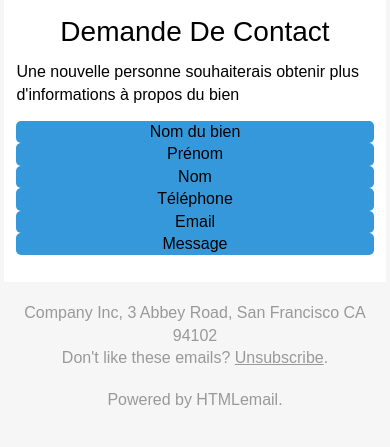
After one commit to Mick59112/TP-agenceImmo-Symfony4, a Symfony app: template templates/emails/contact.html.twig in a window 390 px wide. The commit adds this page. Shown: the top 447 px of the page. Run offline with Twig, Linux system fonts and the light colour scheme; the template is opened without the code that fills it, so the values that code supplies are empty; some libraries are stand-ins or nearby versions.

Commit message:
feat: contact mail

```diff
--- /dev/null
+++ b/templates/emails/contact.html.twig
@@ -0,0 +1,388 @@
+<!doctype html>
+<html>
+<head>
+    <meta name="viewport" content="width=device-width" />
+    <meta http-equiv="Content-Type" content="text/html; charset=UTF-8" />
+    <title>AgenceImmo: Demande de contact</title>
+    <style>
+        /* -------------------------------------
+            GLOBAL RESETS
+        ------------------------------------- */
+
+        /*All the styling goes here*/
+
+        img {
+            border: none;
+            -ms-interpolation-mode: bicubic;
+            max-width: 100%;
+        }
+        body {
+            background-color: #f6f6f6;
+            font-family: sans-serif;
+            -webkit-font-smoothing: antialiased;
+            font-size: 14px;
+            line-height: 1.4;
+            margin: 0;
+            padding: 0;
+            -ms-text-size-adjust: 100%;
+            -webkit-text-size-adjust: 100%;
+        }
+        table {
+            border-collapse: separate;
+            mso-table-lspace: 0pt;
+            mso-table-rspace: 0pt;
+            width: 100%; }
+        table td {
+            font-family: sans-serif;
+            font-size: 14px;
+            vertical-align: top;
+        }
+        /* -------------------------------------
+            BODY & CONTAINER
+        ------------------------------------- */
+        .body {
+            background-color: #f6f6f6;
+            width: 100%;
+        }
+        /* Set a max-width, and make it display as block so it will automatically stretch to that width, but will also shrink down on a phone or something */
+        .container {
+            display: block;
+            margin: 0 auto !important;
+            /* makes it centered */
+            max-width: 580px;
+            padding: 10px;
+            width: 580px;
+        }
+        /* This should also be a block element, so that it will fill 100% of the .container */
+        .content {
+            box-sizing: border-box;
+            display: block;
+            margin: 0 auto;
+            max-width: 580px;
+            padding: 10px;
+        }
+        /* -------------------------------------
+            HEADER, FOOTER, MAIN
+        ------------------------------------- */
+        .main {
+            background: #ffffff;
+            border-radius: 3px;
+            width: 100%;
+        }
+        .wrapper {
+            box-sizing: border-box;
+            padding: 20px;
+        }
+        .content-block {
+            padding-bottom: 10px;
+            padding-top: 10px;
+        }
+        .footer {
+            clear: both;
+            margin-top: 10px;
+            text-align: center;
+            width: 100%;
+        }
+        .footer td,
+        .footer p,
+        .footer span,
+        .footer a {
+            color: #999999;
+            font-size: 12px;
+            text-align: center;
+        }
+        /* -------------------------------------
+            TYPOGRAPHY
+        ------------------------------------- */
+        h1,
+        h2,
+        h3,
+        h4 {
+            color: #000000;
+            font-family: sans-serif;
+            font-weight: 400;
+            line-height: 1.4;
+            margin: 0;
+            margin-bottom: 30px;
+        }
+        h1 {
+            font-size: 35px;
+            font-weight: 300;
+            text-align: center;
+            text-transform: capitalize;
+        }
+        p,
+        ul,
+        ol {
+            font-family: sans-serif;
+            font-size: 14px;
+            font-weight: normal;
+            margin: 0;
+            margin-bottom: 15px;
+        }
+        p li,
+        ul li,
+        ol li {
+            list-style-position: inside;
+            margin-left: 5px;
+        }
+        a {
+            color: #3498db;
+            text-decoration: underline;
+        }
+        /* -------------------------------------
+            BUTTONS
+        ------------------------------------- */
+        .btn {
+            box-sizing: border-box;
+            width: 100%; }
+        .btn > tbody > tr > td {
+            padding-bottom: 15px; }
+        .btn table {
+            width: auto;
+        }
+        .btn table td {
+            background-color: #ffffff;
+            border-radius: 5px;
+            text-align: center;
+        }
+        .btn a {
+            background-color: #ffffff;
+            border: solid 1px #3498db;
+            border-radius: 5px;
+            box-sizing: border-box;
+            color: #3498db;
+            cursor: pointer;
+            display: inline-block;
+            font-size: 14px;
+            font-weight: bold;
+            margin: 0;
+            padding: 12px 25px;
+            text-decoration: none;
+            text-transform: capitalize;
+        }
+        .btn-primary table td {
+            background-color: #3498db;
+        }
+        .btn-primary a {
+            background-color: #3498db;
+            border-color: #3498db;
+            color: #ffffff;
+        }
+        /* -------------------------------------
+            OTHER STYLES THAT MIGHT BE USEFUL
+        ------------------------------------- */
+        .last {
+            margin-bottom: 0;
+        }
+        .first {
+            margin-top: 0;
+        }
+        .align-center {
+            text-align: center;
+        }
+        .align-right {
+            text-align: right;
+        }
+        .align-left {
+            text-align: left;
+        }
+        .clear {
+            clear: both;
+        }
+        .mt0 {
+            margin-top: 0;
+        }
+        .mb0 {
+            margin-bottom: 0;
+        }
+        .preheader {
+            color: transparent;
+            display: none;
+            height: 0;
+            max-height: 0;
+            max-width: 0;
+            opacity: 0;
+            overflow: hidden;
+            mso-hide: all;
+            visibility: hidden;
+            width: 0;
+        }
+        .powered-by a {
+            text-decoration: none;
+        }
+        hr {
+            border: 0;
+            border-bottom: 1px solid #f6f6f6;
+            margin: 20px 0;
+        }
+        /* -------------------------------------
+            RESPONSIVE AND MOBILE FRIENDLY STYLES
+        ------------------------------------- */
+        @media only screen and (max-width: 620px) {
+            table[class=body] h1 {
+                font-size: 28px !important;
+                margin-bottom: 10px !important;
+            }
+            table[class=body] p,
+            table[class=body] ul,
+            table[class=body] ol,
+            table[class=body] td,
+            table[class=body] span,
+            table[class=body] a {
+                font-size: 16px !important;
+            }
+            table[class=body] .wrapper,
+            table[class=body] .article {
+                padding: 10px !important;
+            }
+            table[class=body] .content {
+                padding: 0 !important;
+            }
+            table[class=body] .container {
+                padding: 0 !important;
+                width: 100% !important;
+            }
+            table[class=body] .main {
+                border-left-width: 0 !important;
+                border-radius: 0 !important;
+                border-right-width: 0 !important;
+            }
+            table[class=body] .btn table {
+                width: 100% !important;
+            }
+            table[class=body] .btn a {
+                width: 100% !important;
+            }
+            table[class=body] .img-responsive {
+                height: auto !important;
+                max-width: 100% !important;
+                width: auto !important;
+            }
+        }
+        /* -------------------------------------
+            PRESERVE THESE STYLES IN THE HEAD
+        ------------------------------------- */
+        @media all {
+            .ExternalClass {
+                width: 100%;
+            }
+            .ExternalClass,
+            .ExternalClass p,
+            .ExternalClass span,
+            .ExternalClass font,
+            .ExternalClass td,
+            .ExternalClass div {
+                line-height: 100%;
+            }
+            .apple-link a {
+                color: inherit !important;
+                font-family: inherit !important;
+                font-size: inherit !important;
+                font-weight: inherit !important;
+                line-height: inherit !important;
+                text-decoration: none !important;
+            }
+            .btn-primary table td:hover {
+                background-color: #34495e !important;
+            }
+            .btn-primary a:hover {
+                background-color: #34495e !important;
+                border-color: #34495e !important;
+            }
+        }
+    </style>
+</head>
+<body class="">
+<table role="presentation" border="0" cellpadding="0" cellspacing="0" class="body">
+    <tr>
+        <td>&nbsp;</td>
+        <td class="container">
+            <div class="content">
+
+                <!-- START CENTERED WHITE CONTAINER -->
+                {#<span class="preheader">This is preheader text. Some clients will show this text as a preview.</span>#}
+                <table role="presentation" class="main">
+
+                    <!-- START MAIN CONTENT AREA -->
+                    <tr>
+                        <td class="wrapper">
+                            <table role="presentation" border="0" cellpadding="0" cellspacing="0">
+                                <tr>
+                                    <td>
+                                        <h1>Demande de contact {{ contact.property.title }}</h1>
+                                        <p>Une nouvelle personne souhaiterais obtenir plus d'informations à propos du bien
+                                            <a href="{{ path('property.show', {'id': contact.property.id, 'slug': contact.property.slug}) }}">
+                                                {{ contact.property.title }}
+                                            </a></p>
+                                        <table role="presentation" border="0" cellpadding="0" cellspacing="0" class="btn btn-primary">
+                                            <tbody>
+                                            <tr>
+                                                <td align="left">
+                                                    <table role="presentation" border="0" cellpadding="0" cellspacing="0">
+                                                        <tbody>
+                                                        <tr>
+                                                            <td> Nom du bien </td>
+                                                            <td>{{ contact.property.title }}</td>
+                                                        </tr>
+                                                        <tr>
+                                                            <td> Prénom </td>
+                                                            <td>{{ contact.firstname }}</td>
+                                                        </tr>
+                                                        <tr>
+                                                            <td> Nom </td>
+                                                            <td>{{ contact.lastname }}</td>
+                                                        </tr>
+                                                        <tr>
+                                                            <td> Téléphone </td>
+                                                            <td> {{ contact.phone }}</td>
+                                                        </tr>
+                                                        <tr>
+                                                            <td> Email </td>
+                                                            <td>{{ contact.email }}</td>
+                                                        </tr>
+                                                        <tr>
+                                                            <td> Message </td>
+                                                            <td> {{ contact.message | nl2br }}</td>
+                                                        </tr>
+                                                        </tbody>
+                                                    </table>
+                                                </td>
+                                            </tr>
+                                            </tbody>
+                                        </table>
+                                    </td>
+                                </tr>
+                            </table>
+                        </td>
+                    </tr>
+
+                    <!-- END MAIN CONTENT AREA -->
+                </table>
+
+                <!-- START FOOTER -->
+                <div class="footer">
+                    <table role="presentation" border="0" cellpadding="0" cellspacing="0">
+                        <tr>
+                            <td class="content-block">
+                                <span class="apple-link">Company Inc, 3 Abbey Road, San Francisco CA 94102</span>
+                                <br> Don't like these emails? <a href="http://i.imgur.com/CScmqnj.gif">Unsubscribe</a>.
+                            </td>
+                        </tr>
+                        <tr>
+                            <td class="content-block powered-by">
+                                Powered by <a href="http://htmlemail.io">HTMLemail</a>.
+                            </td>
+                        </tr>
+                    </table>
+                </div>
+                <!-- END FOOTER -->
+
+                <!-- END CENTERED WHITE CONTAINER -->
+            </div>
+        </td>
+        <td>&nbsp;</td>
+    </tr>
+</table>
+</body>
+</html>
```
Also changed, not shown: src/Controller/PropertyController.php (+23 -2 lines), src/Entity/Contact.php (added, +160 -0 lines), src/Form/ContactType.php (added, +37 -0 lines), src/Notification/ContactNotification.php (added, +43 -0 lines), templates/property/show.html.twig (+25 -0 lines), 1 other file.
